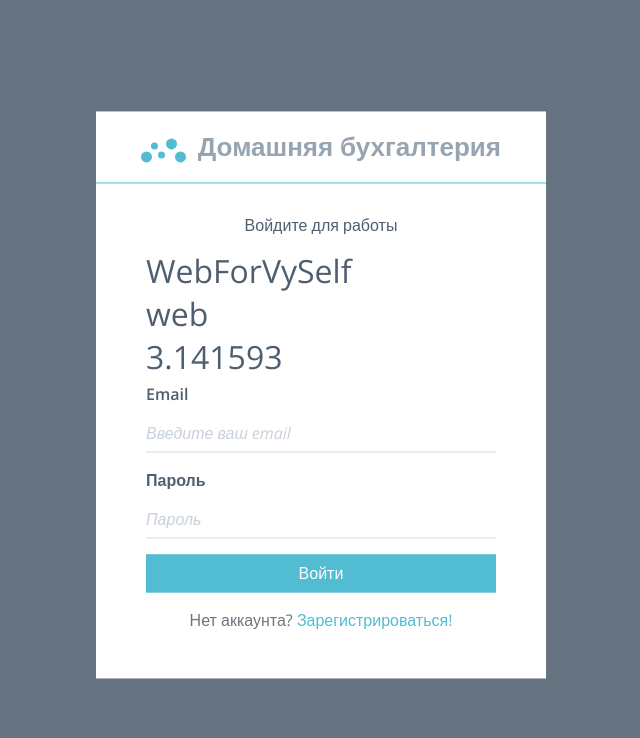
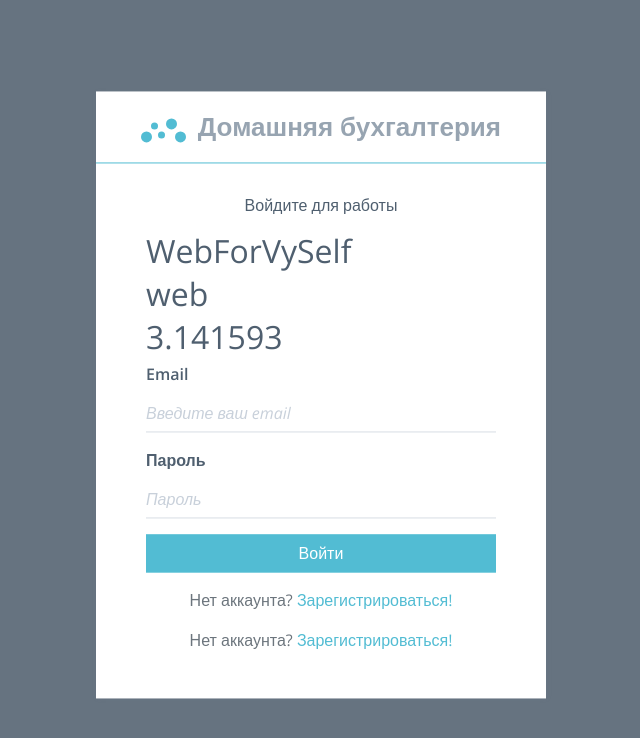
Before and after one commit to Vtaliy/learn-angular, an Angular app: page /login in a window 1280 px wide. Shown: the top 738 px of the page, without its empty margins (319-959 px from the left). Built offline with nearby package versions, Linux system fonts and the light colour scheme.

Commit message:
fix(login): added text

```diff
--- a/src/app/auth/login/login.component.html
+++ b/src/app/auth/login/login.component.html
@@ -45,5 +45,9 @@
     <p class="text-muted text-xs-center">
       Нет аккаунта? <a href="#">Зарегистрироваться!</a>
     </p>
+
+    <p class="text-muted text-xs-center">
+      Нет аккаунта? <a href="#">Зарегистрироваться!</a>
+    </p>
   </div>
 </form>
```
